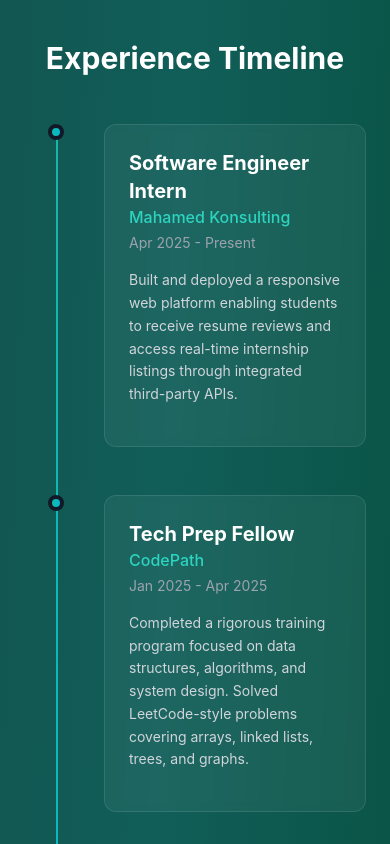
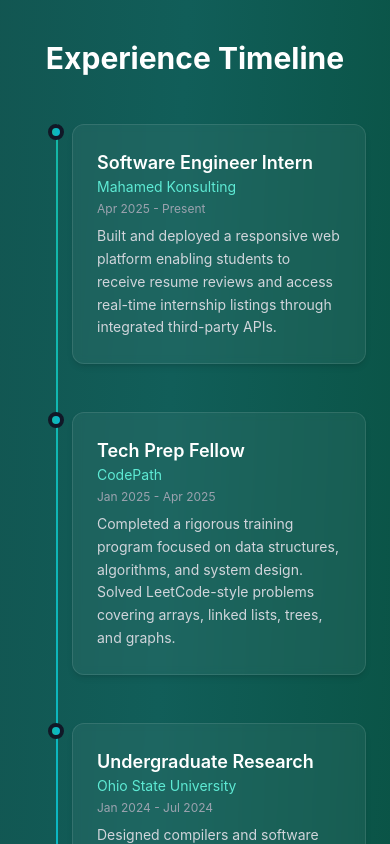
Before and after one commit to Mohamedj2020/PersonalPortfolio, a React (Create React App) app: page / in a window 390 px wide. Shown: the part 4800-5644 px from the top of the page. Built offline with nearby package versions, Linux system fonts and the light colour scheme.

Commit message:
Update Experience.tsx

```diff
--- a/src/components/Experience.tsx
+++ b/src/components/Experience.tsx
@@ -29,90 +29,30 @@
       organization: "Mahamed Konsulting",
       period: "Apr 2025 - Present",
       location: "Seattle, WA",
-      description: "Built and deployed a responsive web platform enabling students to receive resume reviews and access real-time internship listings through integrated third-party APIs.",
-      technologies: ["React", "TypeScript", "FastAPI", "Docker"]
+      description: "Built and deployed a responsive web platform enabling students to receive resume reviews and access real-time internship listings through integrated third-party APIs."
     },
     {
       title: "Tech Prep Fellow",
       organization: "CodePath",
       period: "Jan 2025 - Apr 2025",
       location: "Remote",
-      description: "Completed a rigorous training program focused on data structures, algorithms, and system design. Solved LeetCode-style problems covering arrays, linked lists, trees, and graphs.",
-      technologies: ["Python", "Java", "Data Structures", "Algorithms"]
+      description: "Completed a rigorous training program focused on data structures, algorithms, and system design. Solved LeetCode-style problems covering arrays, linked lists, trees, and graphs."
     },
     {
       title: "Undergraduate Research",
       organization: "Ohio State University",
       period: "Jan 2024 - Jul 2024",
       location: "Ohio",
-      description: "Designed compilers and software tools optimized for data-intensive applications on GPUs, enhancing processing efficiency and reducing processing time.",
-      technologies: ["C++", "CUDA", "GPU Computing", "Compiler Design"]
+      description: "Designed compilers and software tools optimized for data-intensive applications on GPUs, enhancing processing efficiency and reducing processing time."
     },
     {
       title: "STEM Instructor",
       organization: "Somali East African Community Services",
       period: "Aug 2024 - Present",
       location: "Ohio",
-      description: "Taught weekly STEM and programming classes to Somali high school students, focusing on low-level programming using the C language.",
-      technologies: ["C", "Teaching", "Curriculum Development", "Mentorship"]
+      description: "Taught weekly STEM and programming classes to Somali high school students, focusing on low-level programming using the C language."
     }
   ];
-
-          {/* Experience Timeline Section */}
-          <div className="mb-16">
-            <h3 className="text-3xl font-bold text-white text-center mb-12">Professional Experience</h3>
-            <div className="relative">
-              {/* Timeline line */}
-              <div className="absolute left-8 top-0 bottom-0 w-0.5 bg-gradient-to-b from-teal-400 via-cyan-400 to-blue-400 hidden md:block"></div>
-
-              <div className="space-y-8">
-                {experiences.map((exp, index) => (
-                  <div key={index} className="relative flex items-start animate-on-scroll">
-                    {/* Timeline dot */}
-                    <div className="absolute left-6 w-4 h-4 bg-teal-400 rounded-full border-4 border-gray-900 z-10 hidden md:block"></div>
-
-                    {/* Experience card */}
-                    <div className="md:ml-16 w-full">
-                      <div className="bg-white/5 backdrop-blur-sm rounded-xl p-6 border border-white/10 hover:border-teal-400/30 transition-all duration-300 h-full">
-                        <div className="flex flex-col md:flex-row md:items-start md:justify-between mb-4">
-                          <div className="flex-1">
-                            <h4 className="text-xl font-bold text-white mb-2">{exp.title}</h4>
-                            <p className="text-teal-300 font-semibold text-lg mb-1">{exp.organization}</p>
-                            <div className="flex flex-col sm:flex-row sm:items-center gap-2 text-gray-400 text-sm">
-                              <span className="flex items-center gap-1">
-                                <svg className="w-4 h-4" fill="currentColor" viewBox="0 0 20 20">
-                                  <path fillRule="evenodd" d="M6 2a1 1 0 00-1 1v1H4a2 2 0 00-2 2v10a2 2 0 002 2h12a2 2 0 002-2V6a2 2 0 00-2-2h-1V3a1 1 0 10-2 0v1H7V3a1 1 0 00-1-1zm0 5a1 1 0 000 2h8a1 1 0 100-2H6z" clipRule="evenodd" />
-                                </svg>
-                                {exp.period}
-                              </span>
-                              <span className="hidden sm:block text-gray-500">•</span>
-                              <span className="flex items-center gap-1">
-                                <svg className="w-4 h-4" fill="currentColor" viewBox="0 0 20 20">
-                                  <path fillRule="evenodd" d="M5.05 4.05a7 7 0 119.9 9.9L10 18.9l-4.95-4.95a7 7 0 010-9.9zM10 11a2 2 0 100-4 2 2 0 000 4z" clipRule="evenodd" />
-                                </svg>
-                                {exp.location}
-                              </span>
-                            </div>
-                          </div>
-                        </div>
-
-                        <p className="text-gray-300 leading-relaxed mb-4">{exp.description}</p>
-
-                        {/* Technologies used */}
-                        <div className="flex flex-wrap gap-2">
-                          {exp.technologies.map((tech, techIndex) => (
-                            <span key={techIndex} className="px-3 py-1 bg-teal-600/20 text-teal-300 rounded-full text-sm border border-teal-600/30">
-                              {tech}
-                            </span>
-                          ))}
-                        </div>
-                      </div>
-                    </div>
-                  </div>
-                ))}
-              </div>
-            </div>
-          </div>
 
   // Function to get skill level styling
   const getSkillLevelStyle = (skill: string) => {
@@ -183,25 +123,24 @@
 
               {experiences.map((exp, index) => (
                 <div key={index} className="relative mb-12 last:mb-0">
-                  {/* Timeline dot - left-aligned on mobile, center on desktop */}
+                  {/* Timeline dot */}
                   <div className="absolute left-8 md:left-1/2 transform -translate-x-1/2 w-4 h-4 bg-gradient-to-r from-teal-500 to-cyan-500 rounded-full border-4 border-gray-900 z-10"></div>
 
-                  {/* Content - always to the right on mobile, alternating on desktop */}
-                  <div className={`w-full pl-20 md:pl-0 md:w-5/12 ${index % 2 === 0 ? 'md:pr-8 md:text-right' : 'md:ml-auto md:pl-8'}`}>
-                    <div className="bg-white/5 backdrop-blur-sm rounded-xl p-6 border border-white/10 hover:border-teal-400/50 transition-all duration-300">
-                    <div className="mb-4">
-  <div className="flex justify-between items-center flex-wrap gap-y-1">
-    <div>
-      <h4 className="text-xl font-bold text-white">{exp.title}</h4>
-      <p className="text-teal-400 font-medium">{exp.organization}</p>
-    </div>
-    <span className="text-gray-400 text-sm whitespace-nowrap">{exp.period}</span>
-  </div>
-</div>
+                  {/* Timeline card content */}
+                  <div className={`w-full pl-12 sm:pl-16 md:pl-0 md:w-5/12 ${index % 2 === 0 ? 'md:pr-8 md:text-right' : 'md:ml-auto md:pl-8'}`}>
+                    <div className="bg-white/5 backdrop-blur-sm rounded-xl p-6 border border-white/10 hover:border-teal-400/50 transition-all duration-300 shadow-md">
 
-                      <div className="mb-4">
-                        <p className="text-gray-300 text-sm leading-relaxed">{exp.description}</p>
+                      {/* Title, Organization, Period */}
+                      <div className="flex flex-col sm:flex-row sm:justify-between sm:items-center gap-1 sm:gap-2 mb-2">
+                        <div>
+                          <h4 className="text-lg sm:text-xl font-semibold text-white">{exp.title}</h4>
+                          <p className="text-teal-300 text-sm sm:text-base">{exp.organization}</p>
+                        </div>
+                        <span className="text-gray-400 text-xs sm:text-sm sm:text-right">{exp.period}</span>
                       </div>
+
+                      {/* Description */}
+                      <p className="text-gray-300 text-sm sm:text-base leading-relaxed mt-2">{exp.description}</p>
                     </div>
                   </div>
                 </div>
```
